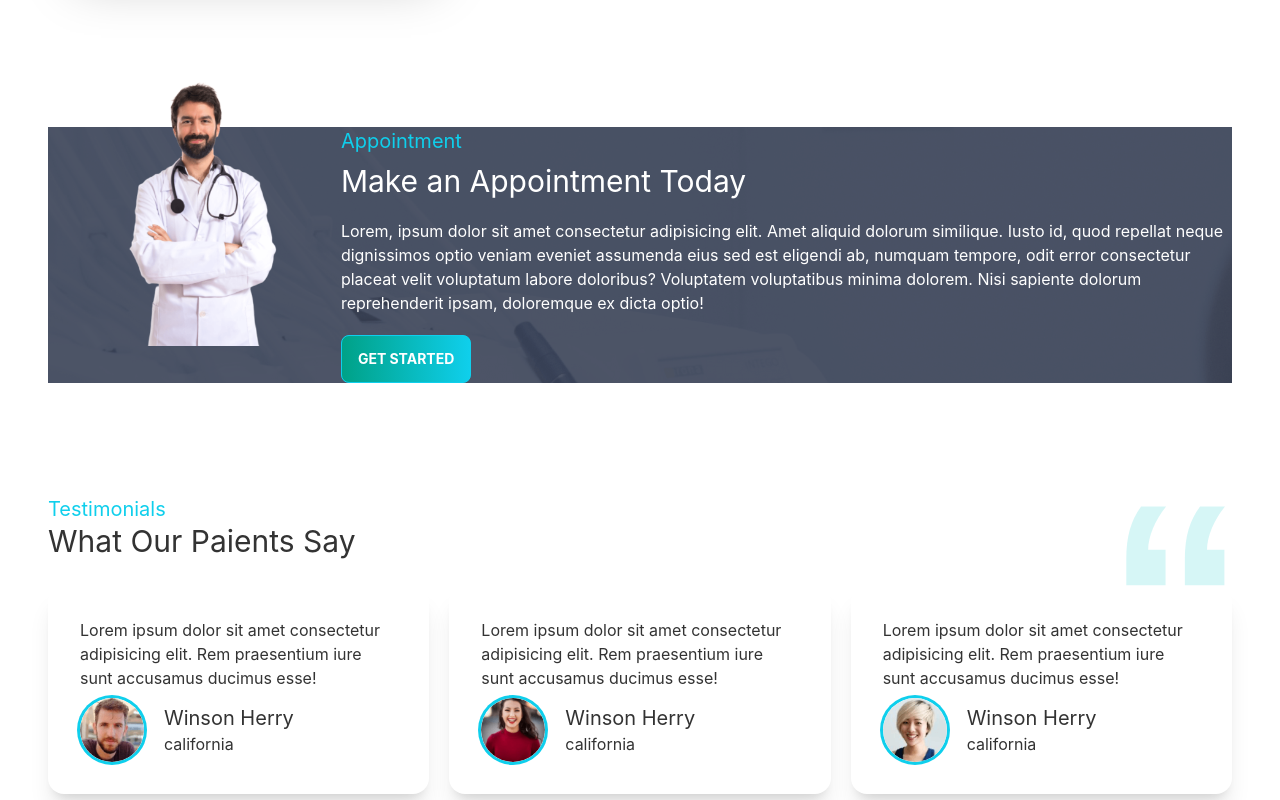
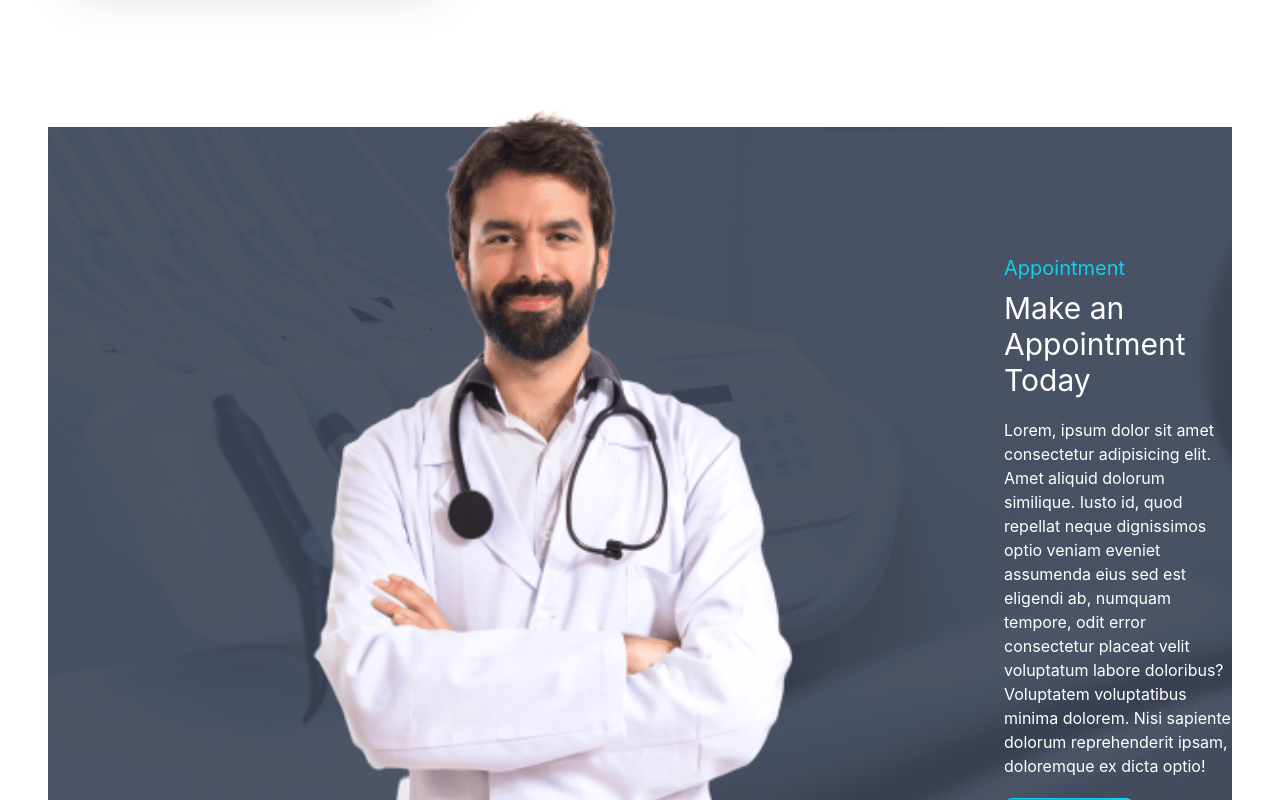
Before and after one commit to Ahsan855/Doctor-Portal-App, a React (Create React App) app: page / in a window 1280 px wide. Shown: the part 2300-3100 px from the top of the page. Built offline with nearby package versions, Linux system fonts and the light colour scheme.

Commit message:
done appoinment date bannar

```diff
--- a/package.json
+++ b/package.json
@@ -7,7 +7,9 @@
     "@testing-library/react": "^13.2.0",
     "@testing-library/user-event": "^13.5.0",
     "daisyui": "^2.14.3",
+    "date-fns": "^2.28.0",
     "react": "^18.1.0",
+    "react-day-picker": "^8.0.4",
     "react-dom": "^18.1.0",
     "react-router-dom": "^6.3.0",
     "react-scripts": "5.0.1",
--- a/src/App.js
+++ b/src/App.js
@@ -1,19 +1,23 @@
 import { Route, Routes } from "react-router-dom";
 import "./App.css";
 import About from "./Pages/About/About";
+import Appoinment from "./Pages/Appoinment/Appoinment";
+import Footer from "./Pages/Home/Footer";
 import Home from "./Pages/Home/Home";
 import Login from "./Pages/Login/Login";
 import Navbar from "./Pages/Shared/Navbar";
 
 function App() {
   return (
-    <div className="App">
+    <div className="max-w-7xl mx-auto px-12">
       <Navbar />
       <Routes>
         <Route path="/" element={<Home />} />
         <Route path="about" element={<About/>} />
+        <Route path="appointment" element={<Appoinment/>} />
         <Route path="login" element={<Login/>} />
       </Routes>
+      <Footer/>
     </div>
   );
 }
--- /dev/null
+++ b/src/Pages/Appoinment/Appoinment.js
@@ -0,0 +1,12 @@
+import React from 'react';
+import AppoinmentBannar from './AppoinmentBannar';
+
+const Appoinment = () => {
+    return (
+        <div>
+            <AppoinmentBannar/>
+        </div>
+    );
+};
+
+export default Appoinment;
--- /dev/null
+++ b/src/Pages/Appoinment/AppoinmentBannar.js
@@ -0,0 +1,26 @@
+import React, { useState } from 'react';
+import chair from '../../assets/images/chair.png'
+import { DayPicker } from 'react-day-picker';
+import 'react-day-picker/dist/style.css';
+import { format } from 'date-fns';
+
+const AppoinmentBannar = () => {
+    const [date, setDate] =useState(new Date())
+    return (
+        <div class="hero min-h-screen">
+        <div class="hero-content flex-col lg:flex-row-reverse">
+          <img src={chair} class="max-w-sm rounded-lg shadow-2xl" alt='Dentist Chair' />
+          <div>
+             <DayPicker
+             mode="single"
+             selected={date}
+             onSelect={setDate}
+             />
+            <p>You have Selected : {format(date, 'PP')}</p>
+          </div>
+        </div>
+      </div>
+    );
+};
+
+export default AppoinmentBannar;
--- a/src/Pages/Home/Home.js
+++ b/src/Pages/Home/Home.js
@@ -2,14 +2,13 @@
 import Bannar from './Bannar';
 import Care from './Care';
 import ContactUs from './ContactUs';
-import Footer from './Footer';
 import Info from './Info';
 import MakeAppointment from './MakeAppointment';
 import Services from './Services/Services';
 import Testimonials from './Testimonials';
 const Home = () => {
     return (
-        <div className='px-12'>
+        <div>
             <Bannar/>
             <Info/>
             <Services/>
@@ -17,7 +16,6 @@
             <MakeAppointment/>
             <Testimonials/>
             <ContactUs/>
-            <Footer/>
         </div>
     );
 };
--- a/src/Pages/Home/Info.js
+++ b/src/Pages/Home/Info.js
@@ -10,7 +10,7 @@
     return (
         <div className='grid grid-cols-1 lg:grid-cols-3 gap-5'>
             <InfoCard bgClass="bg-gradient-to-r from-secondary to-primary" cardTitle="Opening Hours" img={clock} />
-            <InfoCard bgClass="bg-accent" cardTitle="Our Locations" img={marker} />
+            <InfoCard bgClass="bg-[#3d4451]" cardTitle="Our Locations" img={marker} />
             <InfoCard bgClass="bg-gradient-to-r from-secondary to-primary" cardTitle="Contact Us" img={phone} />
         </div>
     );
--- a/src/Pages/Home/MakeAppointment.js
+++ b/src/Pages/Home/MakeAppointment.js
@@ -8,7 +8,7 @@
       <div className="fexl-1 hidden lg:block">
         <img className="mt-[-110px]" src={doctor} alt="" />
       </div>
-      <div className="flex-">
+      <div className="flex-1">
         <h3 className="text-xl text-primary font-blod">Appointment</h3>
         <h2 className="text-3xl text-white pt-2">Make an Appointment Today</h2>
         <p className="text-white py-5">
```
Also changed, not shown: 1 other file (tests, documents, lock files or other folders).
